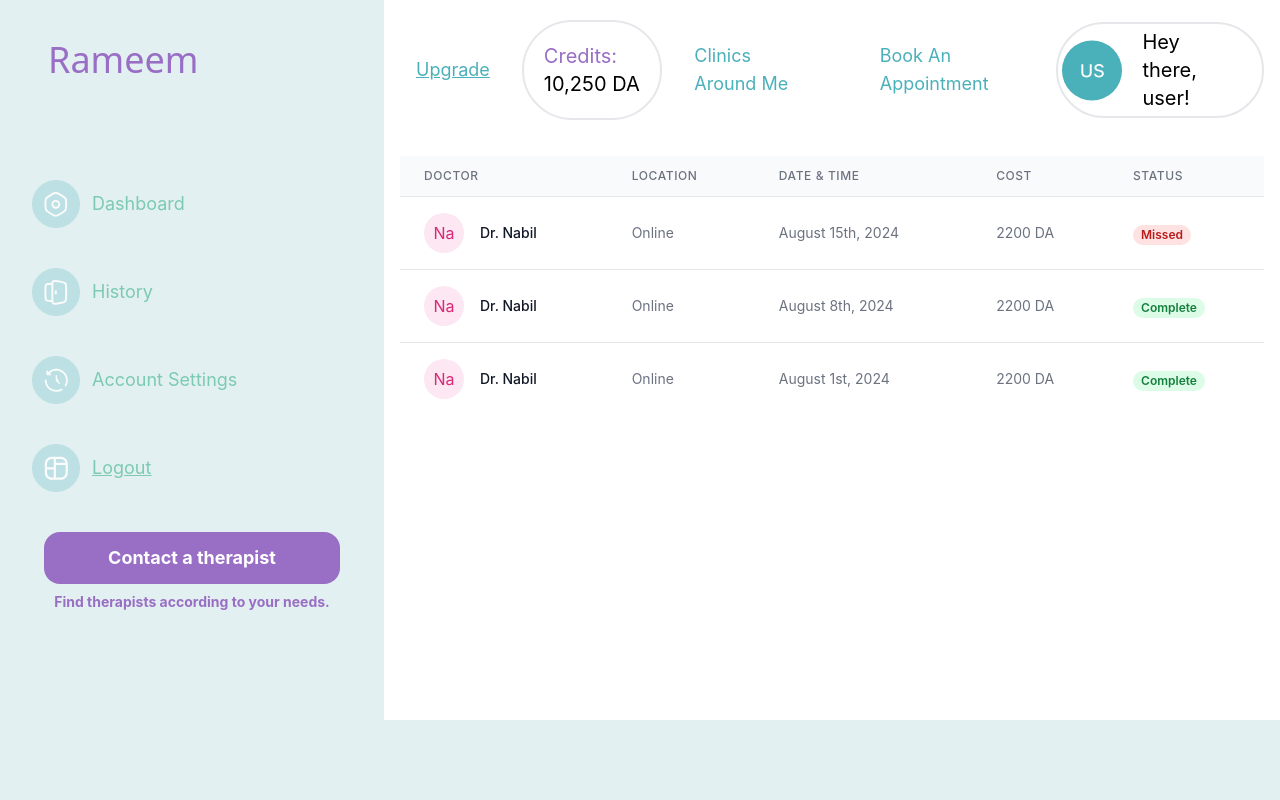
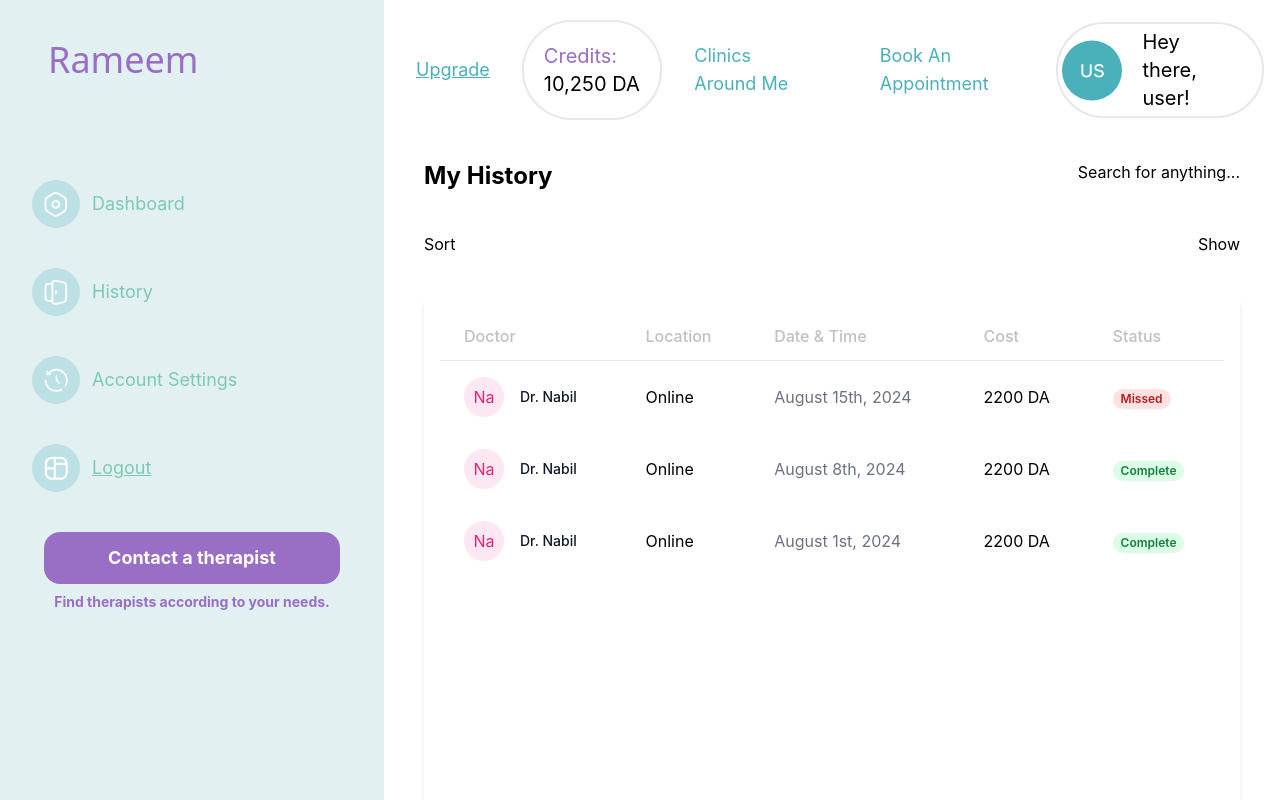
Before and after one commit to Meriemchm/chm_psychology_react_website, a React (Vite) app: page /logIn/history in a window 1280 px wide. Shown: the top 800 px of the page. Built offline with nearby package versions, Linux system fonts and the light colour scheme; a web font is replaced by a local one.

Commit message:
history-dash-fix

```diff
--- a/src/components/Dashboard/CardDash/CardDash.jsx
+++ b/src/components/Dashboard/CardDash/CardDash.jsx
@@ -4,12 +4,12 @@ import { DashData } from "../../Data/Data";
 
 const CardDash = () => {
     return (
-      <div className="h-full flex flex-col justify-around">
-        {DashData.map(({ id, img,icon,description,title ,style}) => {
+      <div className="h-full flex flex-col ">
+        {DashData.map(({ id, img,icon,description,title ,style},index) => {
             return (
               <div
                 key={id}
-                className={`cursor-pointer p-5 rounded-lg shadow-md flex flex-col justify-center items-center mb-10`}
+                className={`cursor-pointer p-5 rounded-lg shadow-md flex flex-col justify-center items-center ${index === DashData.length - 1 ? 'mt-auto' : 'mb-10'} ${style} `}
               >
                 <div className="flex flex-row gap-2">
                   {icon}
--- a/src/components/Dashboard/ContentDash/ContentDash.jsx
+++ b/src/components/Dashboard/ContentDash/ContentDash.jsx
@@ -11,7 +11,7 @@ const ContentDash = () => {
       <CalenderDash/>
       </div>
 
-        <div className="w-full h-full p-4 col-span-1">
+        <div className="w-full h-full xl:px-4 px-2 col-span-1">
         <CardDash/>
         </div>
 
--- a/src/components/Dashboard/Dashboard.jsx
+++ b/src/components/Dashboard/Dashboard.jsx
@@ -3,7 +3,7 @@ import HeaderDashboard from "./HeaderDashboard/HeaderDashboard";
 import ContentDash from "./ContentDash/ContentDash";
 const Dashboard = () => {
   return (
-    <div className="p-20">
+    <div className="2xl:p-20 p-10 ">
       <HeaderDashboard />
       <ContentDash />
     </div>
--- a/src/components/Data/Data.jsx
+++ b/src/components/Data/Data.jsx
@@ -410,6 +410,7 @@ export const DashData = [
     img: <div style={{ display: 'flex', justifyContent: 'center' }}>
     <img src={Illustrationdash_2} className="self-center" alt="dashimage" />
   </div>,
+  style:'float-end',
 
   },
 
@@ -441,7 +442,7 @@ export const menuAccountItem = [
     <img src={icon_2} className="self-center" alt="dashimage" />
   </div>,
     description: "Preferred payment method.",
-    style:'self-end',
+
 
   },
 
@@ -549,3 +550,30 @@ export const SecurityForm = [
   },
 
 ];
+
+export const HistoryTableData = [
+
+  { id: 1,
+    title: "Doctor",
+
+  },
+
+  { id: 2,
+    title: "Location",
+
+  },
+
+  { id: 3,
+    title: "Date & Time",
+
+  },
+  { id: 4,
+    title: "Cost",
+
+  },
+  { id: 5,
+    title: "Status",
+
+  },
+
+];
--- a/src/components/HistoryDashboard/HistoryDashboard.jsx
+++ b/src/components/HistoryDashboard/HistoryDashboard.jsx
@@ -3,7 +3,17 @@ import HistoryTable from "./HistoryTable/HistoryTable";
 
 const HistoryDashboard = () => {
   return (
-    <div className="">
+    <div className="flex flex-col px-10 gap-10 py-5 h-screen ">
+      <div className="flex justify-between">
+        <h2 className="font-bold text-2xl">My History</h2>
+        <div>
+          <p>Search for anything...</p>
+        </div>
+      </div>
+      <div className="flex justify-between">
+        <p>Sort</p>
+        <p>Show</p>
+      </div>
       <HistoryTable />
     </div>
   );
--- a/src/components/HistoryDashboard/HistoryTable/HistoryTable.jsx
+++ b/src/components/HistoryDashboard/HistoryTable/HistoryTable.jsx
@@ -1,74 +1,80 @@
-import React from 'react'
+import React from "react";
+import { HistoryTableData } from "../../Data/Data";
 
 function HistoryTable() {
   const appointments = [
-        { doctor: 'Dr. Nabil', location: 'Online', date: 'August 15th, 2024', cost: '2200 DA', status: 'Missed' },
-        { doctor: 'Dr. Nabil', location: 'Online', date: 'August 8th, 2024', cost: '2200 DA', status: 'Complete' },
-        { doctor: 'Dr. Nabil', location: 'Online', date: 'August 1st, 2024', cost: '2200 DA', status: 'Complete' },
+    {
+      doctor: "Dr. Nabil",
+      location: "Online",
+      date: "August 15th, 2024",
+      cost: "2200 DA",
+      status: "Missed",
+    },
+    {
+      doctor: "Dr. Nabil",
+      location: "Online",
+      date: "August 8th, 2024",
+      cost: "2200 DA",
+      status: "Complete",
+    },
+    {
+      doctor: "Dr. Nabil",
+      location: "Online",
+      date: "August 1st, 2024",
+      cost: "2200 DA",
+      status: "Complete",
+    },
   ];
 
   const statusClasses = (status) => {
     switch (status) {
-          case 'Missed':
-            return 'bg-red-100 text-red-700';
-          case 'Complete':
-            return 'bg-green-100 text-green-700';
+      case "Missed":
+        return "bg-red-100 text-red-700";
+      case "Complete":
+        return "bg-green-100 text-green-700";
       default:
-            return '';
+        return "";
     }
   };
 
   return (
-        <div className="p-4">
+    <div className="p-4 rounded-lg shadow-md h-full ">
       <table className="min-w-full divide-y divide-gray-200">
-            <thead className="bg-gray-50">
-              <tr>
-                <th
-                  scope="col"
-                  className="px-6 py-3 text-left text-xs font-medium text-gray-500 uppercase tracking-wider"
-                >
-                  Doctor
+        <thead>
+          <tr >
+          {HistoryTableData.map(({ id, title }) => (
+              <th key={id} scope="col" className="px-6 py-3 text-left text-graytabledash font-medium">
+                {title}
               </th>
-                <th
-                  scope="col"
-                  className="px-6 py-3 text-left text-xs font-medium text-gray-500 uppercase tracking-wider"
-                >
-                  Location
-                </th>
-                <th
-                  scope="col"
-                  className="px-6 py-3 text-left text-xs font-medium text-gray-500 uppercase tracking-wider"
-                >
-                  Date & Time
-                </th>
-                <th
-                  scope="col"
-                  className="px-6 py-3 text-left text-xs font-medium text-gray-500 uppercase tracking-wider"
-                >
-                  Cost
-                </th>
-                <th
-                  scope="col"
-                  className="px-6 py-3 text-left text-xs font-medium text-gray-500 uppercase tracking-wider"
-                >
-                  Status
-                </th>
+          ))}
             </tr>
         </thead>
-            <tbody className="bg-white divide-y divide-gray-200">
-              {appointments.map((appointment, index) => (
-                <tr key={index}>
+        <tbody>
+          {appointments.map((appointment, id) => (
+            <tr key={id}>
               <td className="px-6 py-4 whitespace-nowrap flex items-center">
                 <span className="inline-flex items-center justify-center h-10 w-10 rounded-full bg-pink-100 text-pink-600 mr-4">
                   Na
                 </span>
-                    <div className="text-sm font-medium text-gray-900">{appointment.doctor}</div>
+                <div className="text-sm font-medium text-gray-900">
+                  {appointment.doctor}
+                </div>
               </td>
-                  <td className="px-6 py-4 whitespace-nowrap text-sm text-gray-500">{appointment.location}</td>
-                  <td className="px-6 py-4 whitespace-nowrap text-sm text-gray-500">{appointment.date}</td>
-                  <td className="px-6 py-4 whitespace-nowrap text-sm text-gray-500">{appointment.cost}</td>
+              <td className="px-6 py-4 whitespace-nowrap  ">
+                {appointment.location}
+              </td>
+              <td className="px-6 py-4 whitespace-nowrap  text-gray-500">
+                {appointment.date}
+              </td>
+              <td className="px-6 py-4 whitespace-nowrap  ">
+                {appointment.cost}
+              </td>
               <td className="px-6 py-4 whitespace-nowrap">
-                    <span className={`px-2 inline-flex text-xs leading-5 font-semibold rounded-full ${statusClasses(appointment.status)}`}>
+                <span
+                  className={`px-2 inline-flex text-xs leading-5 font-semibold rounded-full ${statusClasses(
+                    appointment.status
+                  )}`}
+                >
                   {appointment.status}
                 </span>
               </td>
@@ -77,7 +83,7 @@ function HistoryTable() {
         </tbody>
       </table>
     </div>
-  )
+  );
 }
 
-export default HistoryTable
+export default HistoryTable;
--- a/tailwind.config.js
+++ b/tailwind.config.js
@@ -22,6 +22,7 @@ export default {
         greendash:"#7bcab1",
         graydash:'#E3F0F1',
         yellowdash : '#FFF8D6',
+        graytabledash : '#C0C0C0',
 
       },
     },
```
Lines whose indentation alone changed are shown as unchanged.
